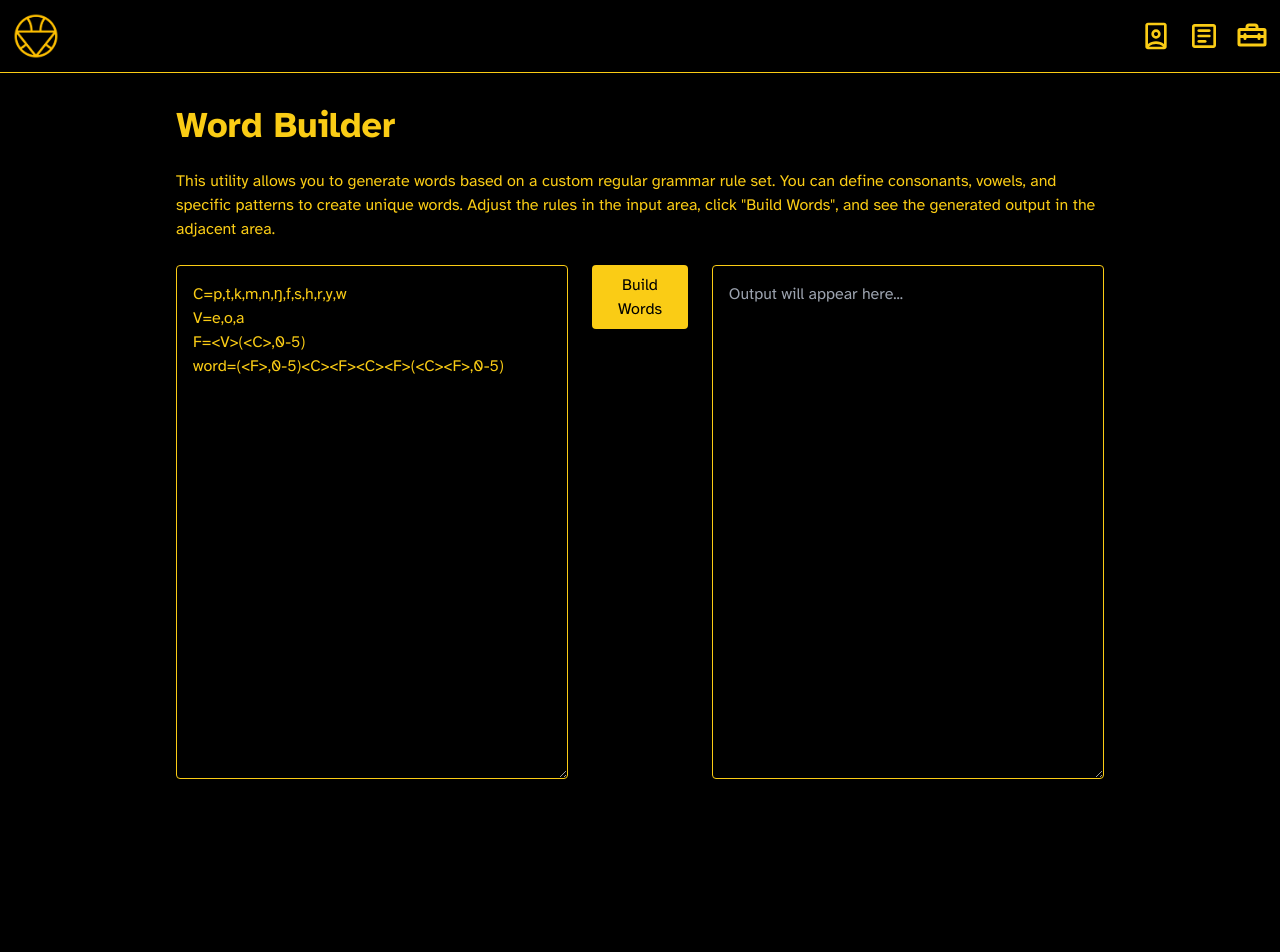
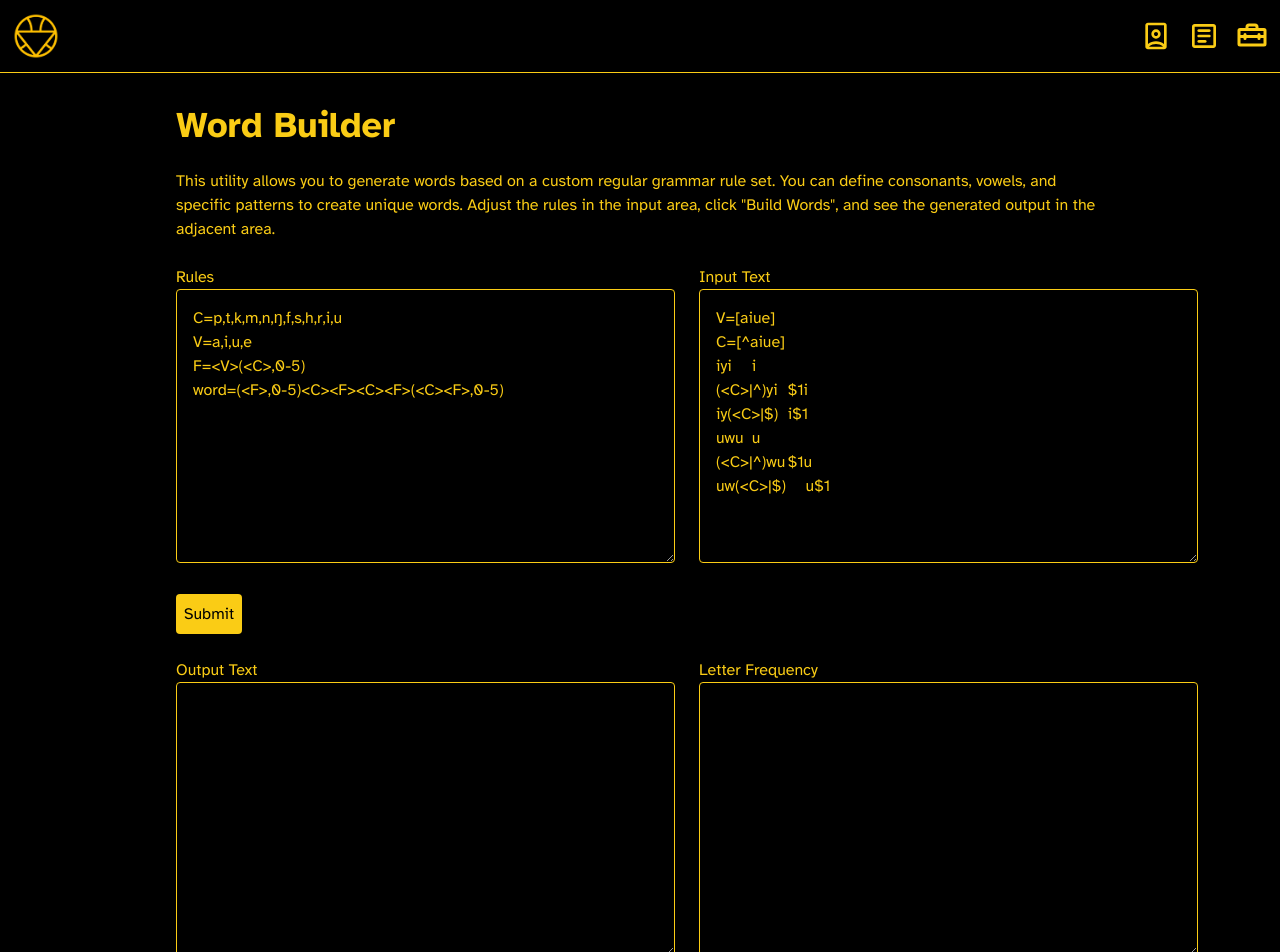
Before and after one commit to yaali-annar/yaali-annar-com, a Next.js app: page /utility/word-builder in a window 1280 px wide. Shown: the top 952 px of the page. Before the commit the page ends 800 px from the top, so only its background shows below. Built offline with nearby package versions, Linux system fonts and the light colour scheme.

Commit message:
feat: add hook form

```diff
--- a/package.json
+++ b/package.json
@@ -19,6 +19,7 @@
 		"next": "14.2.5",
 		"react": "^18",
 		"react-dom": "^18",
+		"react-hook-form": "^7.53.0",
 		"react-markdown": "^9.0.1",
 		"rehype-katex": "^7.0.0",
 		"rehype-slug": "^6.0.0",
--- a/src/app/globals.css
+++ b/src/app/globals.css
@@ -35,6 +35,10 @@ main {
   @apply max-w-[960px] mx-auto px-4;
 }
 
+select {
+  @apply bg-black text-yellow-400 p-4 rounded border border-yellow-400;
+}
+
 textarea {
   @apply bg-black text-yellow-400 p-4 rounded border border-yellow-400;
 }
--- a/src/app/utility/character-frequency/page.tsx
+++ b/src/app/utility/character-frequency/page.tsx
@@ -1,14 +1,25 @@
 "use client";
 
+import { useState } from "react";
+import { FormProvider, type SubmitHandler, useForm } from "react-hook-form";
+import Head from "next/head";
+
+import TextArea from "@/components/text-area";
 import { countCharacterFrequency } from "@/utils/letter-frequency";
-import Head from "next/head";
-import { useState } from "react";
+
+
+interface Values {
+  input: string,
+}
+
+const textAreaProps = { cols: 40, rows: 20 }
 
 const CharacterFrequency = () => {
-  const [input, setInput] = useState<string>("");
+  const methods = useForm<Values>()
+
   const [output, setOutput] = useState<string>("");
 
-  const handleCalculateFrequency = () => {
+  const onSubmit: SubmitHandler<Values> = ({ input }) => {
     const frequency = countCharacterFrequency(input);
 
     const formattedOutput = Object.entries(frequency)
@@ -31,30 +42,24 @@ const CharacterFrequency = () => {
         Frequency&#34; and the output will display a list of characters along
         with their respective counts, sorted from most to least frequent.
       </p>
-      <div className="flex flex-col lg:flex-row gap-4 lg:gap-6">
-        <textarea
-          cols={40}
-          rows={20}
+      <FormProvider {...methods}>
+        <form onSubmit={methods.handleSubmit(onSubmit)} className="flex flex-col lg:flex-row gap-4 lg:gap-6">
+          <TextArea
+            {...textAreaProps}
             placeholder="Enter text here..."
-          value={input}
-          onChange={(e) => setInput(e.target.value)}
-        ></textarea>
+            name="input" />
           <div>
-          <button
+            <input type="submit"
               className="btn btn-primary"
-            onClick={handleCalculateFrequency}
-          >
-            Calculate Frequency
-          </button>
+            />
           </div>
-        <textarea
+          <TextArea
             readOnly
-          cols={40}
-          rows={20}
+            {...textAreaProps}
             value={output}
-          placeholder="Output will appear here..."
-        ></textarea>
-      </div>
+          />
+        </form>
+      </FormProvider>
     </>
   );
 };
--- a/src/app/utility/sound-change/page.tsx
+++ b/src/app/utility/sound-change/page.tsx
@@ -1,39 +1,45 @@
 "use client";
+
+import { FormProvider, useForm } from "react-hook-form"
+import { useMemo, useState } from "react";
+
+import type { FC } from "react";
+import type { SubmitHandler } from "react-hook-form"
 
 import TextArea from "@/components/text-area";
 import { countCharacterFrequency } from "@/utils/letter-frequency";
 import { applyChanges, parseChanges } from "@/utils/sound-change";
-import { ChangeEvent, FC, useMemo, useState } from "react";
+
+interface Values {
+  input: string,
+  changes: string,
+  emptyMarker: string,
+}
+
+const defaultValues: Values = {
+  input: `kiki
+bobo`,
+  changes: `V=[aeiou]
+C=[^aeiou]
+(<C>)(<V>)	$2$1`,
+  emptyMarker: '-'
+}
 
 const textareaProps = {
   rows: 10,
   cols: 50,
 };
 
-const defaultInput = `kiki
-bobo`;
-
-const defaultChanges = `V=[aeiou]
-C=[^aeiou]
-(<C>)(<V>)	$2$1`;
-
 const SoundChange: FC = () => {
-  const [changes, setChanges] = useState<string>(defaultChanges);
-  const [input, setInput] = useState<string>(defaultInput);
+  const methods = useForm<Values>()
   const [output, setOutput] = useState<string>("");
 
-  const handleChangesInput = (e: ChangeEvent<HTMLTextAreaElement>) =>
-    setChanges(e.target.value);
-
-  const handleInput = (e: ChangeEvent<HTMLTextAreaElement>) =>
-    setInput(e.target.value);
-
-  const apply = () => {
-    const changesArray = parseChanges(changes);
+  const onSubmit: SubmitHandler<Values> = ({ changes, emptyMarker, input }) => {
+    const changesArray = parseChanges(changes, emptyMarker);
     const newOutput = input
       .split(/[\n\r]+/)
       .map((line) => applyChanges(line, changesArray))
-      .join(`\n`);
+      .join("\n");
     setOutput(newOutput);
   };
 
@@ -41,8 +47,10 @@ const SoundChange: FC = () => {
     const characterFrequency = countCharacterFrequency(output);
     return Object.entries(characterFrequency)
       .map(([key, value]) => `${key}\t${value}`)
-      .join(`\n`);
+      .join("\n");
   }, [output]);
+
+  console.log({ input: methods.watch("input") })
 
   return (
     <>
@@ -57,31 +65,35 @@ const SoundChange: FC = () => {
         After applying the changes, the transformed text will be displayed,
         along with a frequency analysis of the characters in the output.
       </p>
-      <div className="flex flex-col gap-4 lg:gap-6">
+      <FormProvider {...methods}>
+        <form onSubmit={methods.handleSubmit(onSubmit)} className="flex flex-col gap-4 lg:gap-6">
           <div className="flex gap-4 lg:gap-6">
             <div>
               <label>Changes</label>
               <TextArea
                 allowTab
+                defaultValue={defaultValues.input}
+                name="input"
                 {...textareaProps}
-              value={changes}
-              onChange={handleChangesInput}
               />
             </div>
             <div>
               <label>Input Text</label>
               <TextArea
                 allowTab
+                defaultValue={defaultValues.changes}
+                name="changes"
                 {...textareaProps}
-              value={input}
-              onChange={handleInput}
               />
             </div>
           </div>
-        <div>
-          <button className="btn btn-primary" onClick={apply}>
-            Apply
-          </button>
+          <div className="flex gap-4 lg:gap-6 items-center">
+            <label>Empty Marker</label>
+            <select defaultValue={defaultValues.emptyMarker} {...methods.register("emptyMarker")}>
+              <option value="-">-</option>
+              <option value="0">0</option>
+            </select>
+            <input type="submit" className="btn btn-primary" />
           </div>
           <div className="flex gap-4 lg:gap-6">
             <div>
@@ -93,7 +105,8 @@ const SoundChange: FC = () => {
               <textarea {...textareaProps} value={frequency} readOnly />
             </div>
           </div>
-      </div>
+        </form>
+      </FormProvider>
     </>
   );
 };
--- a/src/app/utility/word-builder/page.tsx
+++ b/src/app/utility/word-builder/page.tsx
@@ -1,28 +1,65 @@
 "use client";
 
-import NavBar from "@/components/navbar";
+
+import { useMemo, useState } from "react";
+import { FormProvider, useForm } from "react-hook-form";
+import Head from "next/head";
+import type { SubmitHandler } from "react-hook-form";
+
+import TextArea from "@/components/text-area";
+import { applyChanges, parseChanges } from "@/utils/sound-change";
 import { buildWord, compileRule } from "@/utils/word-builder";
-import Head from "next/head";
-import { useState } from "react";
+import { countCharacterFrequency } from "@/utils/letter-frequency";
 
-const defaultInput = `C=p,t,k,m,n,ŋ,f,s,h,r,y,w
-V=e,o,a
+interface Values {
+  rules: string,
+  changes: string,
+}
+
+const defaultValues: Values = {
+  rules: `C=p,t,k,m,n,ŋ,f,s,h,r,i,u
+V=a,i,u,e
 F=<V>(<C>,0-5)
-word=(<F>,0-5)<C><F><C><F>(<C><F>,0-5)`;
+word=(<F>,0-5)<C><F><C><F>(<C><F>,0-5)`,
+  changes: `V=[aiue]
+C=[^aiue]
+iyi	i
+(<C>|^)yi	$1i
+iy(<C>|$)	i$1
+uwu	u
+(<C>|^)wu	$1u
+uw(<C>|$)	u$1`
+}
+
+const textareaProps = {
+  rows: 10,
+  cols: 50,
+};
 
 const WordBuilder = () => {
-  const [input, setInput] = useState<string>(defaultInput);
+  const methods = useForm<Values>()
   const [output, setOutput] = useState<string>("");
 
-  const buildWords = () => {
-    const rule = compileRule(input);
+  const onSubmit: SubmitHandler<Values> = ({ rules, changes }) => {
+    const rule = compileRule(rules);
+    const changesArray = parseChanges(changes);
 
     const newOutput = [];
     for (let index = 0; index < 1000; index++) {
-      newOutput.push(buildWord(rule));
+      let word = buildWord(rule)
+      word = applyChanges(word, changesArray);
+      newOutput.push(word);
     }
-    setOutput(newOutput.join(`\n`));
+
+    setOutput(newOutput.join("\n"));
   };
+
+  const frequency = useMemo(() => {
+    const characterFrequency = countCharacterFrequency(output);
+    return Object.entries(characterFrequency)
+      .map(([key, value]) => `${key}\t${value}`)
+      .join("\n");
+  }, [output]);
 
   return (
     <>
@@ -37,27 +74,43 @@ const WordBuilder = () => {
         click &#34;Build Words&#34;, and see the generated output in the
         adjacent area.
       </p>
-      <div className="flex flex-col lg:flex-row gap-4 lg:gap-6">
-        <textarea
-          cols={40}
-          rows={20}
-          placeholder="Enter text here..."
-          value={input}
-          onChange={(e) => setInput(e.target.value)}
-        ></textarea>
-        <div>
-          <button className="btn btn-primary" onClick={buildWords}>
-            Build Words
-          </button>
-        </div>
-        <textarea
-          readOnly
-          cols={40}
-          rows={20}
-          value={output}
-          placeholder="Output will appear here..."
-        ></textarea>
-      </div>
+      <FormProvider {...methods}>
+        <form onSubmit={methods.handleSubmit(onSubmit)} className="flex flex-col gap-4 lg:gap-6">
+          <div className="flex gap-4 lg:gap-6">
+            <div>
+              <label>Rules</label>
+              <TextArea
+                allowTab
+                defaultValue={defaultValues.rules}
+                name="rules"
+                {...textareaProps}
+              />
+            </div>
+            <div>
+              <label>Input Text</label>
+              <TextArea
+                allowTab
+                defaultValue={defaultValues.changes}
+                name="changes"
+                {...textareaProps}
+              />
+            </div>
+          </div>
+          <div>
+            <input type="submit" className="btn btn-primary" />
+          </div>
+          <div className="flex gap-4 lg:gap-6">
+            <div>
+              <label>Output Text</label>
+              <textarea {...textareaProps} value={output} readOnly />
+            </div>
+            <div>
+              <label>Letter Frequency</label>
+              <textarea {...textareaProps} value={frequency} readOnly />
+            </div>
+          </div>
+        </form>
+      </FormProvider>
     </>
   );
 };
--- a/src/components/text-area/index.tsx
+++ b/src/components/text-area/index.tsx
@@ -1,10 +1,12 @@
-import { ChangeEvent, FC, KeyboardEvent, TextareaHTMLAttributes } from "react";
+import type { ChangeEvent, FC, KeyboardEvent, Ref, TextareaHTMLAttributes } from "react";
+import { useFormContext } from "react-hook-form";
 
 interface TextAreaProps extends TextareaHTMLAttributes<HTMLTextAreaElement> {
   allowTab?: boolean;
 }
 
-const TextArea: FC<TextAreaProps> = ({ allowTab, ...props }) => {
+const TextArea: FC<TextAreaProps> = ({ allowTab, name, ...props }) => {
+  const { register } = useFormContext() // retrieve all hook methods
   const handleKeyDown = (event: KeyboardEvent<HTMLTextAreaElement>) => {
     if (event.key === "Tab" && allowTab) {
       event.preventDefault(); // Prevent the default focus change
@@ -32,8 +34,8 @@ const TextArea: FC<TextAreaProps> = ({ allowTab, ...props }) => {
       }
     }
   };
-
-  return <textarea {...props} onKeyDown={handleKeyDown} />;
+  const registeredProps = name ? register(name) : {}
+  return <textarea {...props} {...registeredProps} onKeyDown={handleKeyDown} />;
 };
 
 export default TextArea;
```
Also changed, not shown: src/articles/loot/index.md (added, +6 -0 lines), src/utils/sound-change.ts (+10 -8 lines), 1 other file (tests, documents, lock files or other folders). Lines whose indentation alone changed are shown as unchanged.
